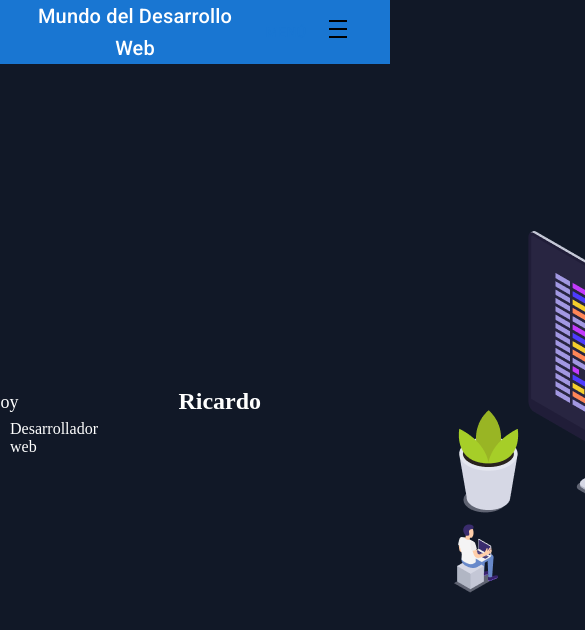
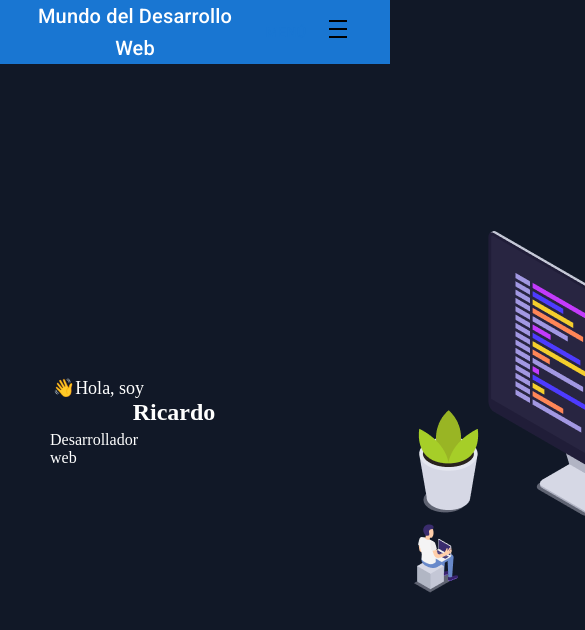
Before and after one commit to blackgoku-97/portafolio, a React (Vite) app: page / in a window 390 px wide. Shown: the top 630 px of the page, 585 px wide, since content can reach past the window. Built offline with nearby package versions, Linux system fonts and the light colour scheme.

Commit message:
Inicio estructurado 4

```diff
--- a/src/components/inicio/Inicio.jsx
+++ b/src/components/inicio/Inicio.jsx
@@ -23,6 +23,9 @@ const Styles = {
     display: "flex",
     flexDirection: "row",
     alignItems: "center",
+    '@media (max-width: 768px)': {
+      flexWrap: "wrap",
+    },
   },
   title: {
     fontSize: 24,
@@ -53,7 +56,7 @@ const Styles = {
     width: "40%",
     maxWidth: 300,
     textAlign: "center",
-    marginLeft: 30,
+    marginLeft: 20,
     '@media (max-width: 768px)': {
       width: "60%",
     },
```
